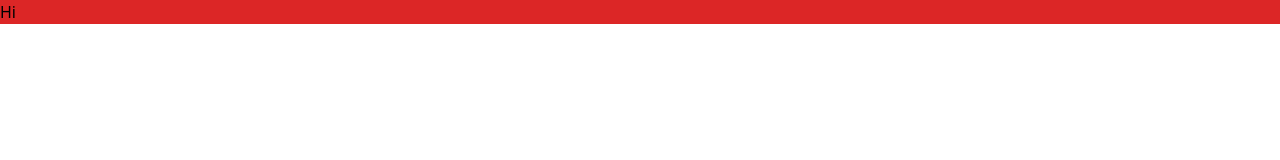
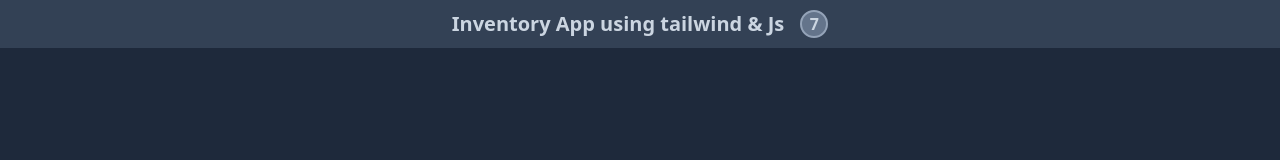
Before and after one commit to moaminrajabi/inventory-app, a website: page public/index.html in a window 1280 px wide. Drawn offline with Linux system fonts and the light colour scheme.

Commit message:
develop appBar

```diff
--- a/public/index.html
+++ b/public/index.html
@@ -1,12 +1,24 @@
 <!DOCTYPE html>
 <html lang="en">
-<head>
-    <meta charset="UTF-8">
-    <meta name="viewport" content="width=device-width, initial-scale=1.0">
-    <link rel="stylesheet" href="./build/tailwind.css">
+  <head>
+    <meta charset="UTF-8" />
+    <meta name="viewport" content="width=device-width, initial-scale=1.0" />
+    <link rel="stylesheet" href="./build/tailwind.css" />
     <title>Inventory App</title>
-</head>
-<body>
-    <h1 class="bg-red-600">Hi</h1>
-</body>
+  </head>
+  <body>
+    <div class="bg-slate-800 h-screen w-screen">
+      <!-- appbar -->
+      <div class="h-12 flex items-center justify-center gap-x-4 bg-slate-700">
+        <h1 class="text-xl font-bold text-slate-300">
+          Inventory App using tailwind & Js
+        </h1>
+        <span
+          class="flex items-center justify-center w-7 h-7 rounded-full bg-slate-500 text-slate-300 border-2 border-slate-400 font-bold"
+          >7</span
+        >
+      </div>
+      <!-- app content -->
+    </div>
+  </body>
 </html>
```
Also changed, not shown: public/build/tailwind.css.
